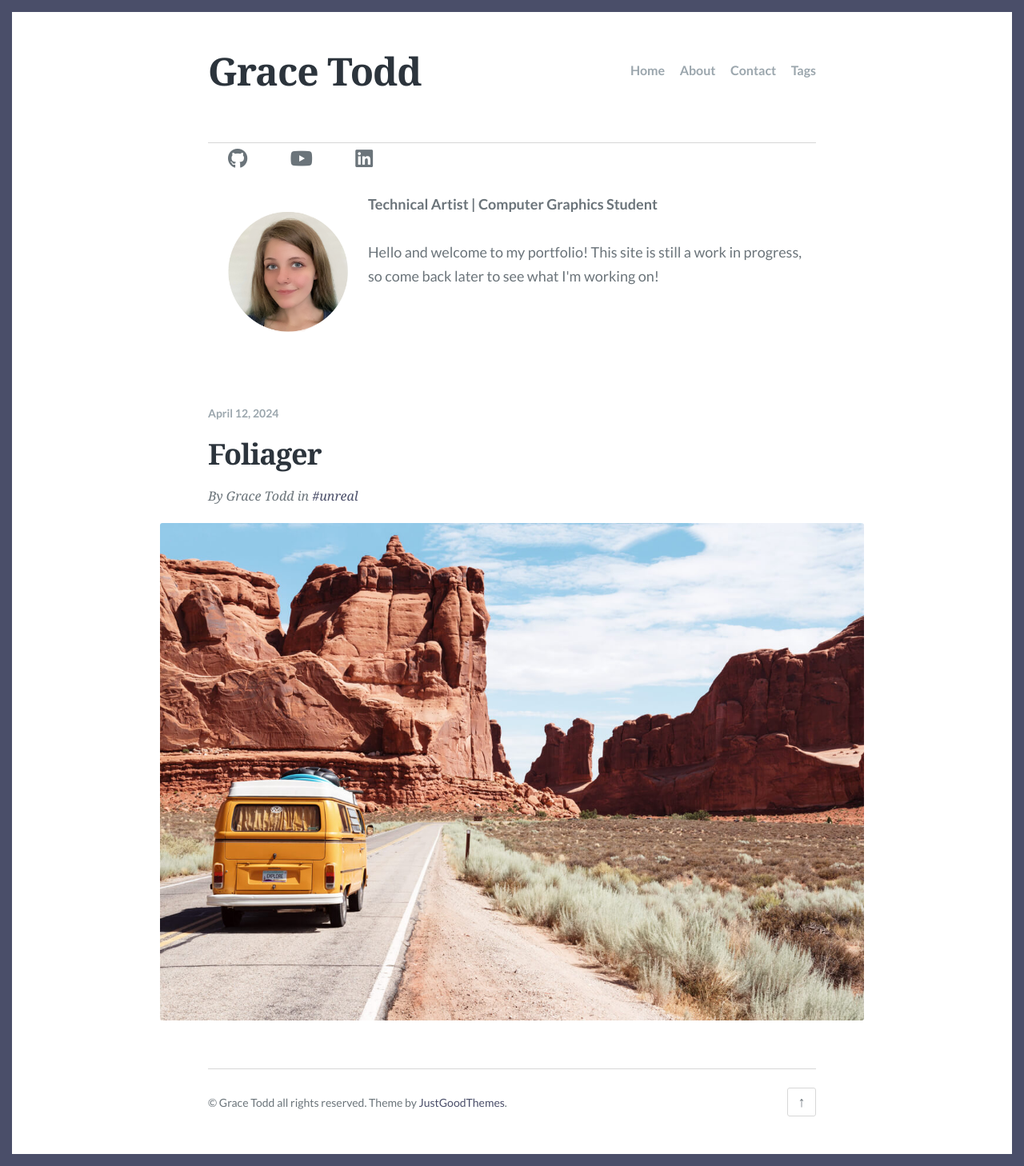
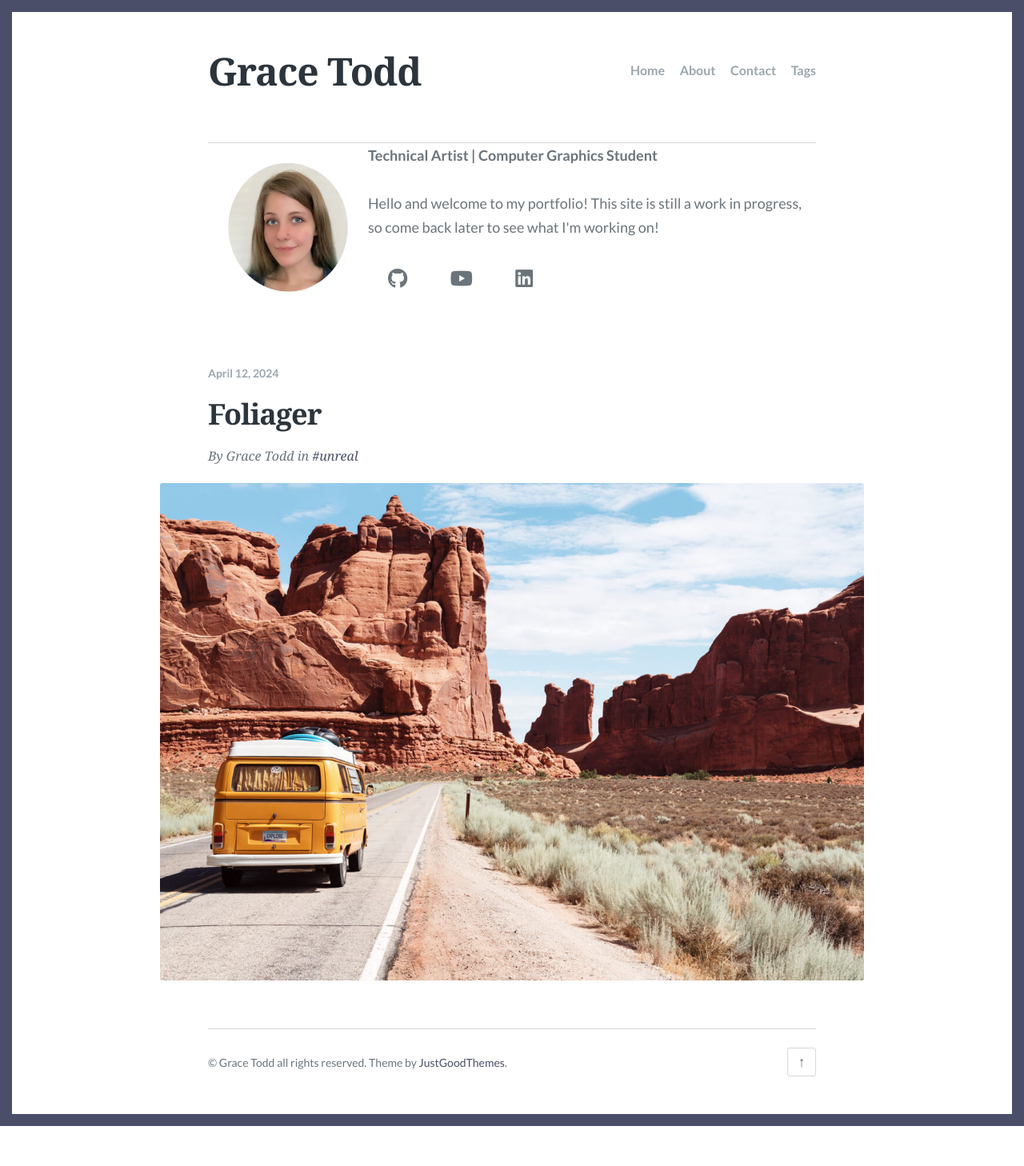
Before and after one commit to toddgr/toddgr.github.io, a Jekyll site: the page built from index.html, in a window 1280 px wide. Shown: the whole page at 80% size. Built offline with Jekyll 4.4.1, drawn with Linux system fonts in a browser that asks for light colours; some web fonts are replaced; the list of posts is cut into pages by our own code; after the commit the page ends 1408 px from its top, so only the background shows below that.

Commit message:
put links in the site description

```diff
--- a/_includes/header.html
+++ b/_includes/header.html
@@ -25,11 +25,7 @@
   <button id="menu-open" class="menu-toggle"><span class="screen-reader-text">Open Menu</span><span class="icon-menu" aria-hidden="true"></span></button>
 </header>
 
-<div class="offsite-links">
-  {% if site.footer.has_social %}
-    {% include social.html %}
-  {% endif %}
-</div>
+
 
 {% if site.description and site.description != "" and page.url == "/" %}
 <!-- <div class="site-description fadeInDown delay_05s">
@@ -41,6 +37,11 @@
   <div class="description-text">
     <p><b>Technical Artist | Computer Graphics Student</b></p>
     <p>{{ site.description }}</p>
+    <div class="offsite-links">
+      {% if site.footer.has_social %}
+        {% include social.html %}
+      {% endif %}
+    </div>
   </div>
 </div><!-- .site-description-wrapper -->
 {% endif %}
```
